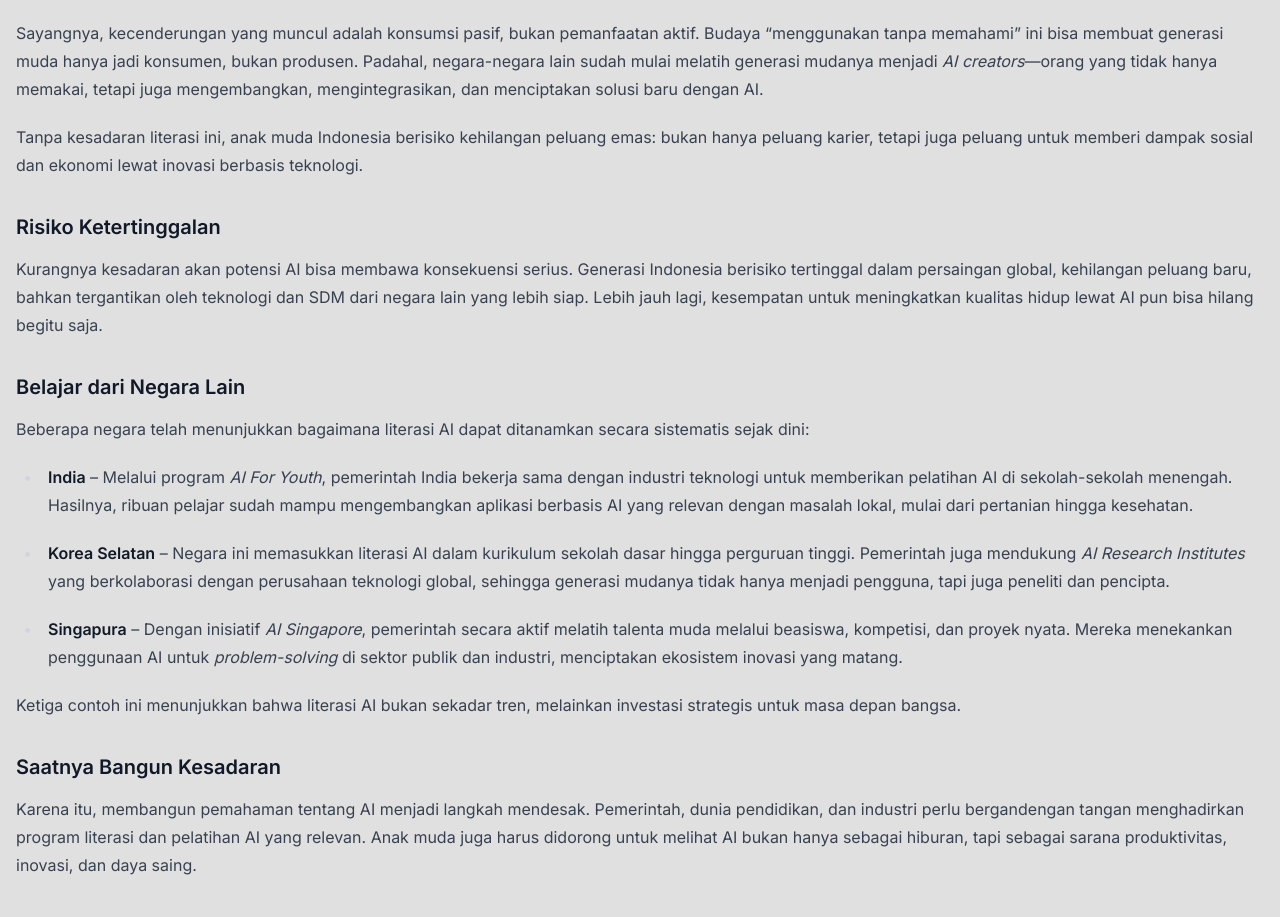
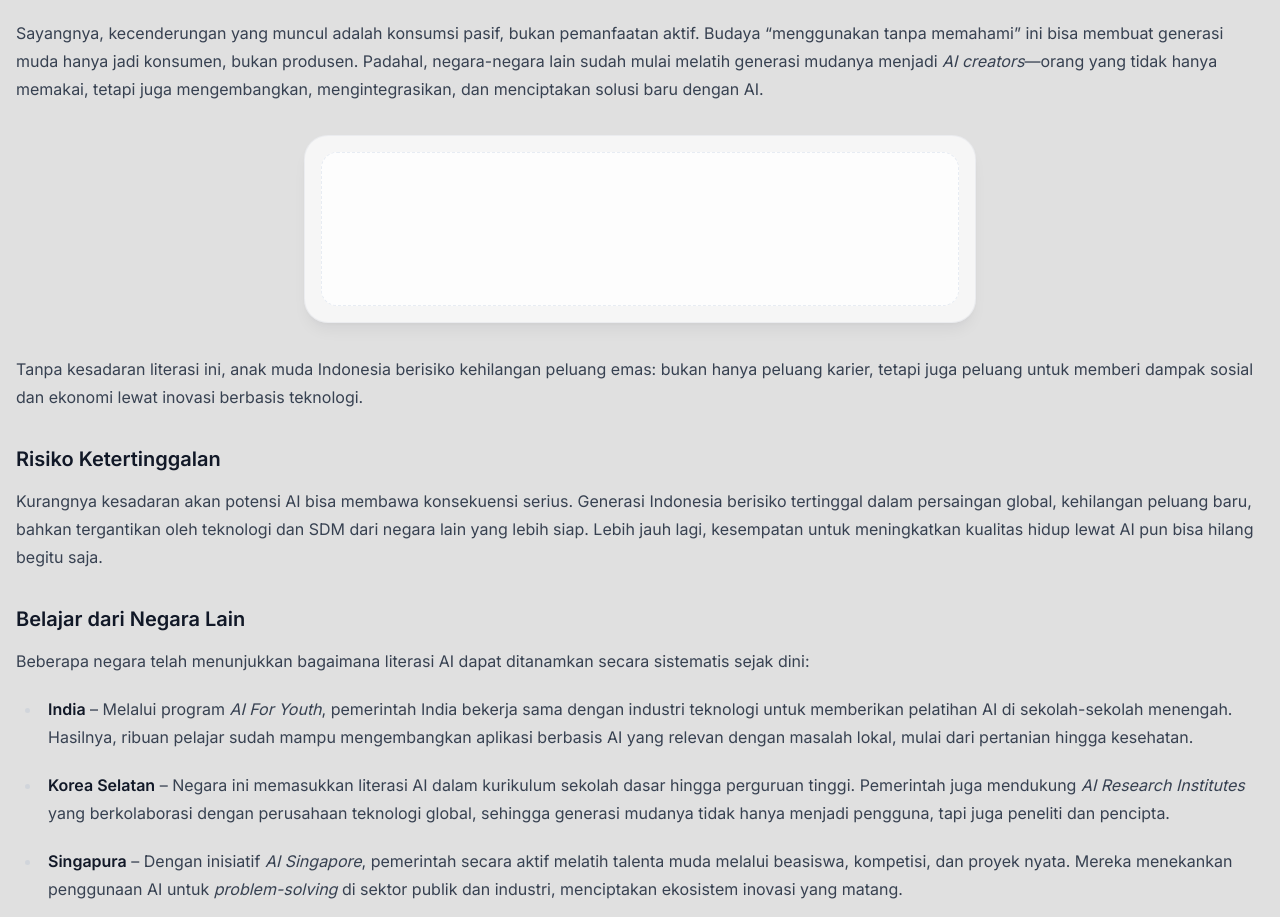
Before and after one commit to ruangriung/ruangriung-generator-app, a Next.js app: page /artikel/ai-potensi-besar-yang-terabaikan-di-indonesia in a window 1280 px wide. Shown: the part 1720-2637 px from the top of the page. Built offline with nearby package versions, Linux system fonts and the light colour scheme; no server answers.

Commit message:
Add inline ad insertion to article pages

```diff
--- a/app/artikel/[slug]/page.tsx
+++ b/app/artikel/[slug]/page.tsx
@@ -1,11 +1,52 @@
 import { type Article, getArticleBySlug, getArticleSlugs, getRelatedArticles } from '@/lib/articles';
-import ReactMarkdown from 'react-markdown';
+import ReactMarkdown, { type Components } from 'react-markdown';
 import rehypeHighlight from 'rehype-highlight';
 import Link from 'next/link';
 import { ArrowLeft } from 'lucide-react';
 import { Metadata } from 'next';
 import { notFound } from 'next/navigation';
+import type { Root, Paragraph } from 'mdast';
+import type { Parent } from 'unist';
+import { visit } from 'unist-util-visit';
+import type { Plugin } from 'unified';
 import AdBanner from '@/components/AdBanner';
+
+interface ParagraphData extends Record<string, unknown> {
+  shouldInsertAdAfter?: boolean;
+  hProperties?: Record<string, unknown>;
+}
+
+const remarkInsertInlineAd: Plugin<[], Root> = () => tree => {
+  const paragraphs: Array<{ node: Paragraph; parent: Parent }> = [];
+
+  visit(tree, 'paragraph', (node, _index, parent) => {
+    if (!parent) {
+      return;
+    }
+
+    paragraphs.push({ node, parent });
+  });
+
+  if (paragraphs.length === 0) {
+    return;
+  }
+
+  const rootParagraphs = paragraphs.filter(({ parent }) => parent.type === 'root');
+  const relevantParagraphs = rootParagraphs.length > 0 ? rootParagraphs : paragraphs;
+  const adIndex = Math.max(0, Math.ceil(relevantParagraphs.length / 2) - 1);
+  const target = relevantParagraphs[adIndex];
+
+  if (!target) {
+    return;
+  }
+
+  const paragraphData = (target.node.data ??= {}) as ParagraphData;
+  paragraphData.shouldInsertAdAfter = true;
+  paragraphData.hProperties = {
+    ...(paragraphData.hProperties ?? {}),
+    'data-ad-inline': 'true',
+  };
+};
 
 export async function generateMetadata({ params }: { params: { slug: string } }): Promise<Metadata> {
   const article: Article | undefined = getArticleBySlug(params.slug);
@@ -60,6 +101,32 @@ export default async function ArticlePage({ params }: { params: { slug: string }
   // === PERBAIKAN DI SINI ===
   // Variabel relatedArticles didefinisikan di dalam komponen
   const relatedArticles = getRelatedArticles(params.slug);
+
+  const articleAdSlot = '7992484013';
+
+  const markdownComponents: Components = {
+    p({ node, children, ...props }) {
+      const adFlagValue =
+        typeof node?.properties?.['data-ad-inline'] === 'string'
+          ? node.properties['data-ad-inline'] === 'true'
+          : Boolean(node?.properties?.['data-ad-inline']);
+
+      const { ['data-ad-inline']: _inlineAd, ...paragraphProps } = props as JSX.IntrinsicElements['p'] & {
+        'data-ad-inline'?: string | boolean;
+      };
+
+      return (
+        <>
+          <p {...paragraphProps}>{children}</p>
+          {adFlagValue && (
+            <div className="my-8">
+              <AdBanner dataAdSlot={articleAdSlot} />
+            </div>
+          )}
+        </>
+      );
+    },
+  };
 
   const jsonLd = {
     '@context': 'https://schema.org',
@@ -128,7 +195,11 @@ export default async function ArticlePage({ params }: { params: { slug: string }
         />
       )}
       <div className="prose dark:prose-invert max-w-none">
-        <ReactMarkdown rehypePlugins={[rehypeHighlight]}>
+        <ReactMarkdown
+          rehypePlugins={[rehypeHighlight]}
+          remarkPlugins={[remarkInsertInlineAd]}
+          components={markdownComponents}
+        >
           {article.content}
         </ReactMarkdown>
       </div>
@@ -151,7 +222,7 @@ export default async function ArticlePage({ params }: { params: { slug: string }
       )}
 
       <div className="my-8">
-        <AdBanner dataAdSlot="7992484013" />
+        <AdBanner dataAdSlot={articleAdSlot} />
       </div>
       <script
         type="application/ld+json"
```
